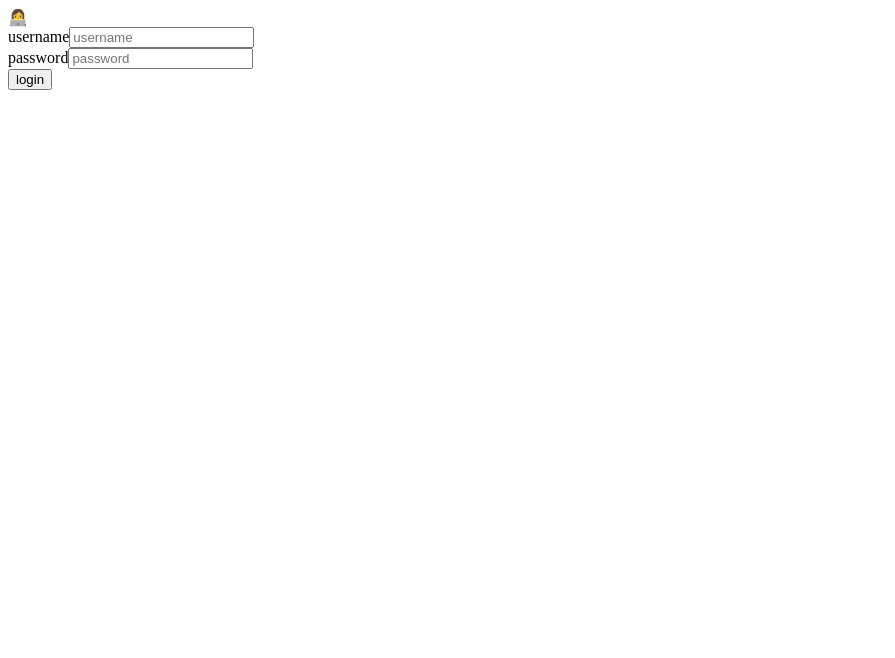
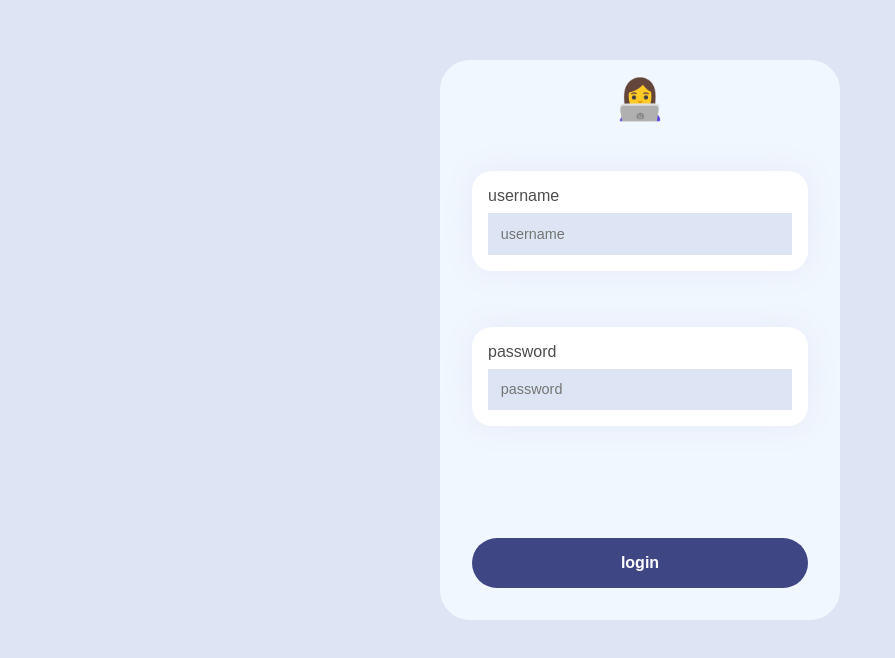
Before and after one commit to dnataliacr/vue-ts-login, a Vue app: page / in a window 1280 px wide. Shown: the top 658 px of the page, without its empty margins (0-895 px from the left). Built offline with nearby package versions, Linux system fonts and the light colour scheme.

Commit message:
add stylesheet in main

```diff
--- a/src/App.vue
+++ b/src/App.vue
@@ -1,8 +1,8 @@
 <template>
   <div class="container">
     <form-login v-if="!userStore.getters.isLoggedIn" />
-    <div v-else class="container">
-      <h1>Hi, {{ userStore.state.name }} <span>👋 </span></h1>
+    <div v-else>
+      <h1>Hi, {{ userStore.state.name }} <span>👋</span> </h1>
       <button class="button" @click="userStore.logout">logout</button>
     </div>
   </div>
--- /dev/null
+++ b/src/index.css
@@ -0,0 +1,85 @@
+* {
+    padding: 0;
+    margin: 0;
+    text-decoration: none;
+    box-sizing: border-box;
+}
+
+body {
+    font-family: Arial, Helvetica, sans-serif;
+    background: hsl(218deg 50% 91%);
+    height: 100vh;
+    text-align: center;
+}
+
+.container {
+    display: flex;
+    justify-content: space-between;
+    align-items: center;
+    flex-direction: column;
+    margin-top: 60px;
+    width: 100%;
+}
+
+h1 {
+    font-size: 2rem;
+    margin-bottom: 2rem;
+
+}
+.card {
+    display: flex;
+    width: min(100%, 25rem);
+    height: 35rem;
+    background: #f1f7fe;
+    flex-direction: column;
+    border-radius: 30px;
+}
+
+.field {
+    background: #fff;
+    box-shadow: 0 0 2em rgba(230, 233, 249, 1);
+    padding: 1em;
+    display: flex;
+    flex-direction: column;
+    gap: 0.5em;
+    border-radius: 20px;
+    color: hsl(0deg 0% 30%);
+}
+
+
+.top-row {
+    padding: 1rem;
+    font-size: 2.5em;
+}
+
+input {
+    outline: none;
+    border: none;
+    background-color: hsl(218deg 50% 91%);
+}
+
+.content {
+    padding: 2rem;
+    display: flex;
+    flex-direction: column;
+    justify-content: space-between;
+    height: 100%;
+    text-align: left;
+
+}
+
+.text {
+    font-size: .9rem;
+    padding: .8rem;
+}
+
+.button {
+    padding: 1em;
+    background: #3e4684;
+    color: #fff;
+    border-radius: 30px;
+    font-weight: 600;
+    font-size: 1rem;
+    border: none;
+    width: 100%;
+}
--- a/src/main.ts
+++ b/src/main.ts
@@ -1,4 +1,6 @@
 import { createApp } from 'vue'
 import App from './App.vue'
 
+import './index.css'
+
 createApp(App).mount('#app')
```
